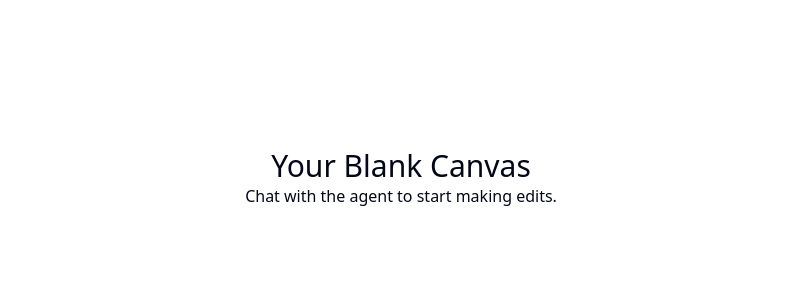
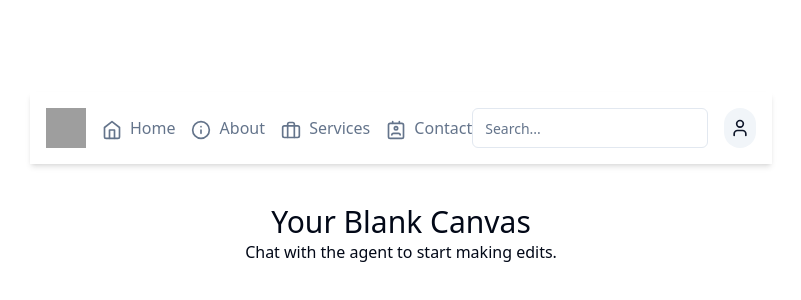
Before and after one commit to GPT-Engineer-App-Dev/easy-html-header, a React (Vite) app: page / in a window 1280 px wide. Shown: the part 222-522 px from the top of the page, without its empty margins (239-1040 px from the left). Built offline with nearby package versions, Linux system fonts and the light colour scheme; grey boxes are pictures that could not be loaded.

Commit message:
Create a basic HTML page with a styled header
- Added a Header component with a logo, navigation menu, search bar, and user profile icon.
- Integrated the Header component into the Index page.
- Ensured the header is sticky and remains at the top of the page when scrolling.

```diff
--- /dev/null
+++ b/src/components/Header.jsx
@@ -0,0 +1,50 @@
+import { Button } from "@/components/ui/button";
+import { Input } from "@/components/ui/input";
+import { DropdownMenu, DropdownMenuContent, DropdownMenuItem, DropdownMenuTrigger } from "@/components/ui/dropdown-menu";
+import { Avatar } from "@/components/ui/avatar";
+import { NavLink } from "react-router-dom";
+import { Home, Info, Briefcase, Contact, Search, User } from "lucide-react";
+
+const Header = () => {
+  return (
+    <header className="sticky top-0 z-50 flex items-center justify-between bg-background p-4 shadow-md">
+      <div className="flex items-center space-x-4">
+        <img src="/placeholder.svg" alt="Logo" className="mx-auto object-cover w-10 h-10" />
+        <nav className="hidden md:flex space-x-4">
+          <NavLink to="/" className="text-muted-foreground hover:text-foreground">
+            <Home className="inline-block w-5 h-5 mr-1" /> Home
+          </NavLink>
+          <NavLink to="/about" className="text-muted-foreground hover:text-foreground">
+            <Info className="inline-block w-5 h-5 mr-1" /> About
+          </NavLink>
+          <NavLink to="/services" className="text-muted-foreground hover:text-foreground">
+            <Briefcase className="inline-block w-5 h-5 mr-1" /> Services
+          </NavLink>
+          <NavLink to="/contact" className="text-muted-foreground hover:text-foreground">
+            <Contact className="inline-block w-5 h-5 mr-1" /> Contact
+          </NavLink>
+        </nav>
+      </div>
+      <div className="flex items-center space-x-4">
+        <Input type="text" placeholder="Search..." className="hidden md:block" />
+        <Button variant="outline" size="icon" className="md:hidden">
+          <Search className="w-5 h-5" />
+        </Button>
+        <DropdownMenu>
+          <DropdownMenuTrigger asChild>
+            <Button variant="secondary" size="icon" className="rounded-full">
+              <User className="w-5 h-5" />
+            </Button>
+          </DropdownMenuTrigger>
+          <DropdownMenuContent align="end">
+            <DropdownMenuItem>Profile</DropdownMenuItem>
+            <DropdownMenuItem>Settings</DropdownMenuItem>
+            <DropdownMenuItem>Logout</DropdownMenuItem>
+          </DropdownMenuContent>
+        </DropdownMenu>
+      </div>
+    </header>
+  );
+};
+
+export default Header;
--- a/src/pages/Index.jsx
+++ b/src/pages/Index.jsx
@@ -1,10 +1,13 @@
-// Update this page (the content is just a fallback if you fail to update the page)
+import Header from "@/components/Header";
 
 const Index = () => {
   return (
-    <div className="text-center">
-      <h1 className="text-3xl">Your Blank Canvas</h1>
-      <p>Chat with the agent to start making edits.</p>
+    <div>
+      <Header />
+      <div className="text-center mt-10">
+        <h1 className="text-3xl">Your Blank Canvas</h1>
+        <p>Chat with the agent to start making edits.</p>
+      </div>
     </div>
   );
 };
```
